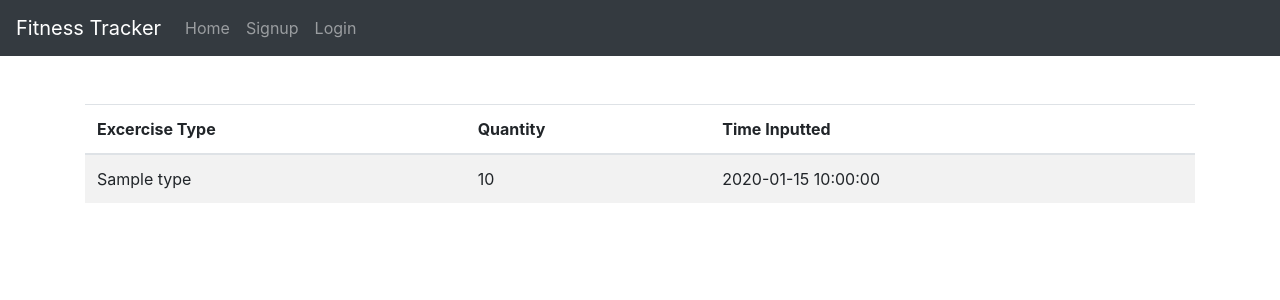
After one commit to waynecrasta/fitness-tracker, a Flask app: template app/templates/log.html in a window 1280 px wide. The commit adds this page. Shown: the top 300 px of the page. Run offline with Flask 2, Linux system fonts and the light colour scheme; the template is opened without the code that fills it: most values are stand-ins (such as "Sample title", 1, 10 or a date in 2020); some libraries are stand-ins or nearby versions.

Commit message:
add workout log

```diff
--- a/app/templates/base.html
+++ b/app/templates/base.html
@@ -54,6 +54,9 @@
             >
           </li>
           <li class="nav-item">
+            <a class="nav-link" href="{{url_for('main.log')}}">Workout Log</a>
+          </li>
+          <li class="nav-item">
             <a class="nav-link" href="{{url_for('main.logout')}}">Logout</a>
           </li>
           {% else %}
--- /dev/null
+++ b/app/templates/log.html
@@ -0,0 +1,20 @@
+{% extends "base.html" %} {% block content %}
+<table class="table table-striped">
+  <thead>
+    <tr>
+      <th scope="col">Excercise Type</th>
+      <th scope="col">Quantity</th>
+      <th scope="col">Time Inputted</th>
+    </tr>
+  </thead>
+  <tbody>
+    {% for exercise in exercises %}
+    <tr>
+      <td>{{exercise['type']}}</td>
+      <td>{{exercise['quantity']}}</td>
+      <td>{{exercise['time_created']}}</td>
+    </tr>
+    {% endfor %}
+  </tbody>
+</table>
+{%endblock%}
```
Also changed, not shown: app/repository.py (+7 -1 lines), app/views.py (+19 -3 lines).
